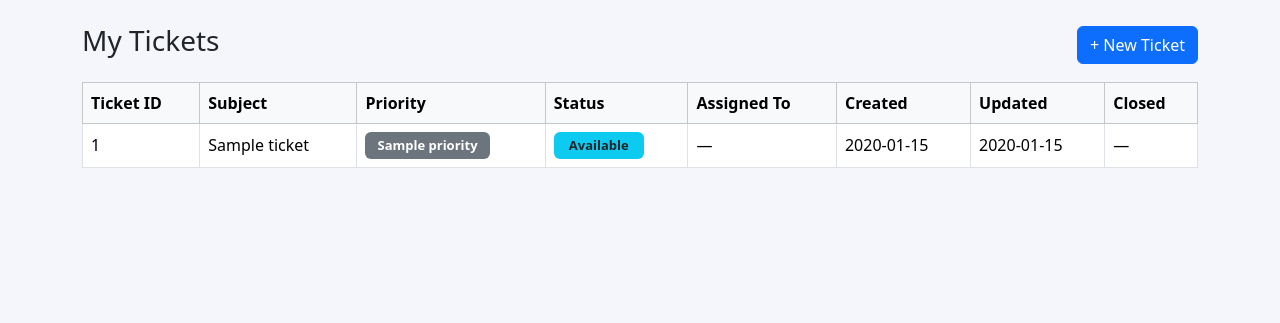
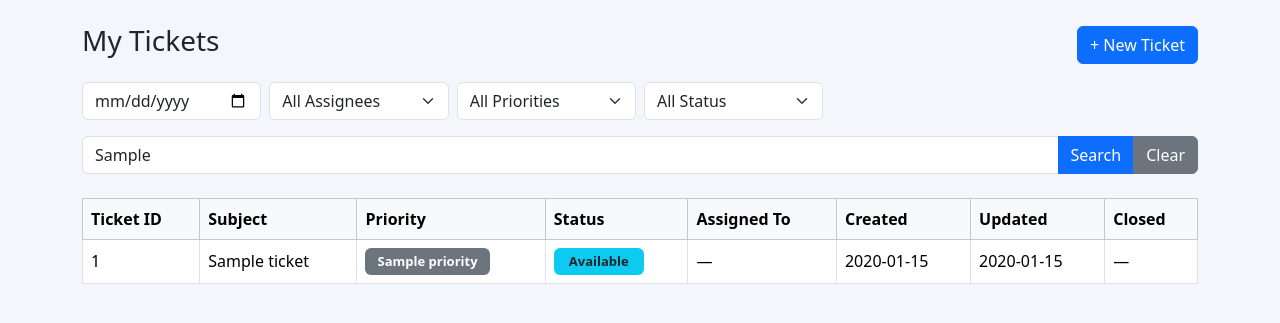
Before and after one commit to shashankshandilya-dotpe1754/data_ticket_system, a Flask app: template templates/my_tickets.html in a window 1280 px wide. Shown: the part 56-379 px from the top of the page. Run offline with Flask 3, Linux system fonts and the light colour scheme; the template is opened without the code that fills it: most values are stand-ins (such as "Sample title", 1, 10 or a date in 2020); parts of the project's set-up code (start-up, migrations or seed data) failed here and were passed over.

Commit message:
Update my_tickets.html

```diff
--- a/templates/my_tickets.html
+++ b/templates/my_tickets.html
@@ -4,7 +4,117 @@
   <h3>My Tickets</h3>
   <a href="{{ url_for('new_ticket') }}" class="btn btn-primary">+ New Ticket</a>
 </div>
+<form method="GET">
 
+    <div class="row g-2 mb-3">
+
+        <div class="col-md-2">
+            <input
+                type="date"
+                class="form-control"
+                name="created_date"
+                value="{{ current_created_date }}">
+        </div>
+
+        <div class="col-md-2">
+            <select
+                class="form-select"
+                name="assigned_to">
+
+                <option value="">All Assignees</option>
+
+                {% for a in acceptors %}
+
+                <option
+                    value="{{ a }}"
+                    {% if current_assignee==a %}selected{% endif %}>
+
+                    {{ a }}
+
+                </option>
+
+                {% endfor %}
+
+            </select>
+        </div>
+
+        <div class="col-md-2">
+
+            <select
+                class="form-select"
+                name="priority">
+
+                <option value="">All Priorities</option>
+
+                {% for p in priorities %}
+
+                <option
+                    value="{{ p }}"
+                    {% if current_priority==p %}selected{% endif %}>
+
+                    {{ p }}
+
+                </option>
+
+                {% endfor %}
+
+            </select>
+
+        </div>
+
+        <div class="col-md-2">
+
+            <select
+                class="form-select"
+                name="status">
+
+                <option value="">All Status</option>
+
+                {% for s in statuses %}
+
+                <option
+                    value="{{ s }}"
+                    {% if current_status==s %}selected{% endif %}>
+
+                    {{ s }}
+
+                </option>
+
+                {% endfor %}
+
+            </select>
+
+        </div>
+
+    </div>
+
+    <div class="input-group mb-4">
+
+        <input
+            type="text"
+            class="form-control"
+            name="search"
+            value="{{ current_search }}"
+            placeholder="Search Ticket ID, Subject, Parent Ticket ID, Previous Ticket ID">
+
+        <button
+            class="btn btn-primary">
+
+            Search
+
+        </button>
+
+        <a
+            class="btn btn-secondary"
+            href="{{ url_for('my_tickets') }}">
+
+            Clear
+
+        </a>
+
+    </div>
+
+</form>
 <table class="table table-hover table-bordered bg-white">
   <thead class="table-light">
     <tr>
```
